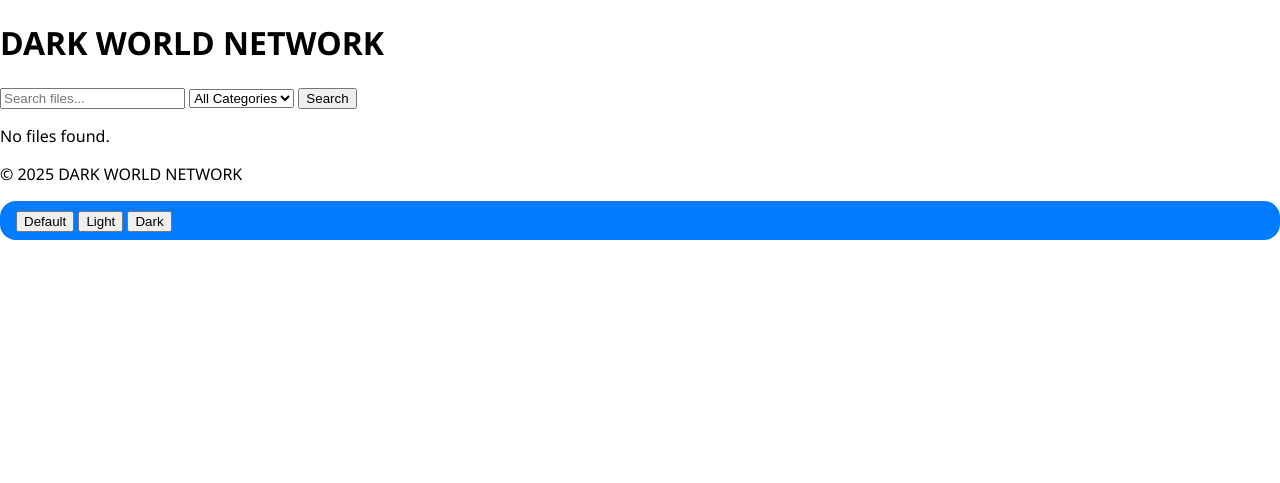
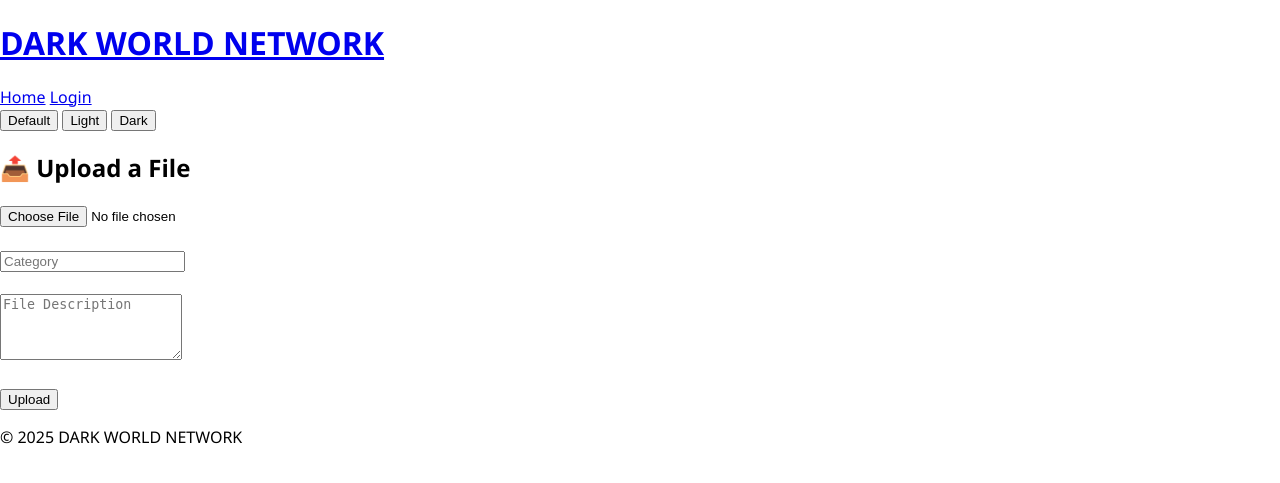
Before and after one commit to copytools/dark-world-network, a Python web app: template templates/upload.html in a window 1280 px wide. Shown: the top 483 px of the page. Run offline with Jinja, Linux system fonts and the light colour scheme; the template is opened without the code that fills it, so the values that code supplies are empty.

Commit message:
layout.html

```diff
--- a/templates/layout.html
+++ b/templates/layout.html
@@ -1,67 +1,53 @@
-<!DOCTYPE html><html lang="en">
+<!DOCTYPE html>
+<html lang="en" data-theme="default">
 <head>
     <meta charset="UTF-8">
-    <meta name="viewport" content="width=device-width, initial-scale=1.0">
     <title>DARK WORLD NETWORK</title>
     <link rel="stylesheet" href="{{ url_for('static', filename='css/style.css') }}">
 </head>
-<body class="default-mode">
+<body>
     <header>
-        <h1>DARK WORLD NETWORK</h1>
+        <h1><a href="/">DARK WORLD NETWORK</a></h1>
         <nav>
-            <form action="/" method="get" class="search-bar">
-                <input type="text" name="search" placeholder="Search files..." value="{{ request.args.get('search', '') }}">
-                <select name="filter">
-                    <option value="">All Categories</option>
-                    <option value="app" {% if request.args.get('filter') == 'app' %}selected{% endif %}>App</option>
-                    <option value="software" {% if request.args.get('filter') == 'software' %}selected{% endif %}>Software</option>
-                    <option value="image" {% if request.args.get('filter') == 'image' %}selected{% endif %}>Image</option>
-                    <option value="video" {% if request.args.get('filter') == 'video' %}selected{% endif %}>Video</option>
-                    <option value="document" {% if request.args.get('filter') == 'document' %}selected{% endif %}>Document</option>
-                </select>
-                <button type="submit">Search</button>
-            </form>
+            <a href="/">Home</a>
+            {% if session.get('logged_in') %}
+            <a href="/upload">Upload</a>
+            <a href="/logout">Logout</a>
+            {% else %}
+            <a href="/login">Login</a>
+            {% endif %}
         </nav>
-    </header><main>
-    {% if files %}
-    <div class="file-list">
-        {% for file in files %}
-        <div class="file-item">
-            <div class="file-name">📄 {{ file[1] }}</div>
-            <div class="file-category">Category: {{ file[2] }}</div>
-            <div class="file-description">{{ file[3] }}</div>
-            <div class="file-actions">
-                <a href="{{ url_for('download', file_id=file[0]) }}" class="download-btn">⬇ Download</a>
-                <span class="downloads">{{ file[5] }} downloads</span>
-            </div>
-        </div>
-        {% endfor %}
-    </div>
-    {% else %}
-    <p class="no-files">No files found.</p>
-    {% endif %}
-</main>
-
-<footer>
-    <p>&copy; 2025 DARK WORLD NETWORK</p>
-    <div class="theme-toggle">
+        <div class="theme-switcher">
             <button onclick="setTheme('default')">Default</button>
             <button onclick="setTheme('light')">Light</button>
             <button onclick="setTheme('dark')">Dark</button>
         </div>
+    </header>
+    <main>
+        {% with messages = get_flashed_messages() %}
+          {% if messages %}
+            <ul class="flash">
+              {% for message in messages %}
+                <li>{{ message }}</li>
+              {% endfor %}
+            </ul>
+          {% endif %}
+        {% endwith %}
+        {% block content %}{% endblock %}
+    </main>
+    <footer>
+        <p>&copy; 2025 DARK WORLD NETWORK</p>
     </footer>
-
     <script>
-    function setTheme(mode) {
-        document.body.className = mode + '-mode';
-        localStorage.setItem('theme', mode);
+        function setTheme(theme) {
+            document.documentElement.setAttribute('data-theme', theme);
+            localStorage.setItem('theme', theme);
         }
 
-    window.onload = () => {
-        const savedTheme = localStorage.getItem('theme') || 'default';
-        document.body.className = savedTheme + '-mode';
-    };
+        const savedTheme = localStorage.getItem('theme');
+        if (savedTheme) {
+            document.documentElement.setAttribute('data-theme', savedTheme);
+        }
     </script>
-
 </body>
 </html>
```
Lines whose indentation alone changed are shown as unchanged.
